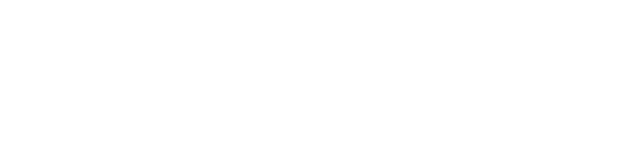
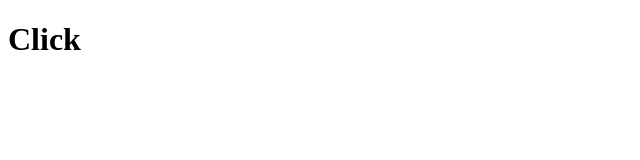
Before and after one commit to rafaalmeida1/Eventos-Parte-3, a plain HTML site: page index.html in a window 1280 px wide. Shown: the whole page, without its empty margins (0-640 px from the left). Drawn offline with Linux system fonts and the light colour scheme.

Commit message:
Commit Security

```diff
--- a/index.html
+++ b/index.html
@@ -12,5 +12,7 @@
 </head>
 <body>
 
+    <h1>Click</h1>
+
 </body>
 </html>
```
